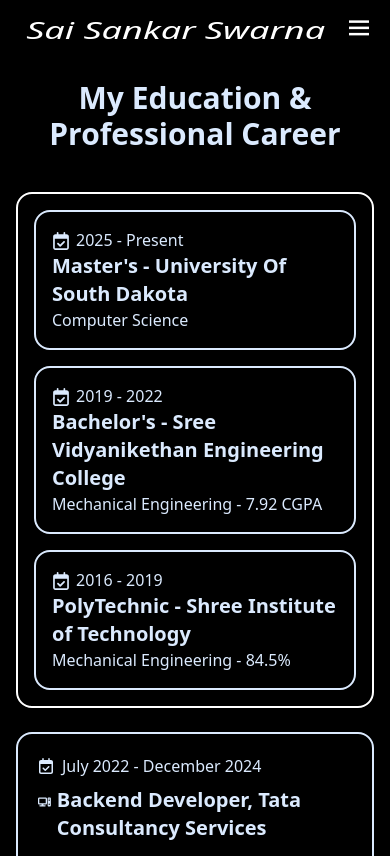
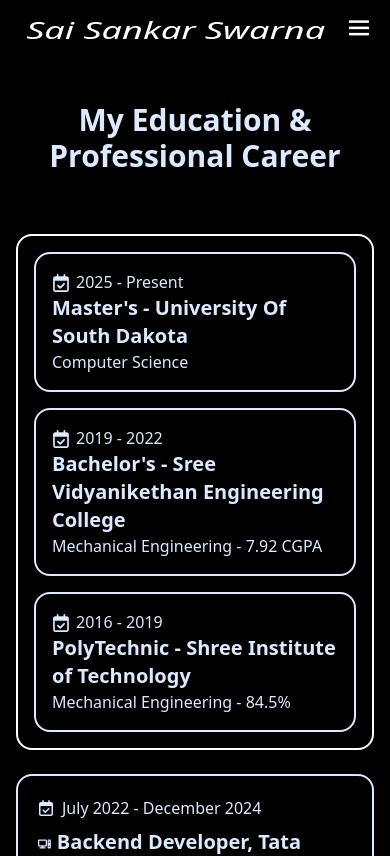
Before and after one commit to Swarna7414/WebPortfolio, a React (Vite) app: page /educationandexperience in a window 390 px wide. Shown: the top 856 px of the page. Built offline with nearby package versions, Linux system fonts and the light colour scheme.

Commit message:
fixed mobil views

```diff
--- a/src/Routw/EandE.tsx
+++ b/src/Routw/EandE.tsx
@@ -16,8 +16,8 @@ const TCS:Array<string> = ["Developed Spring Boot microservices and RESTful APIs
 const EandE: React.FC = () => {
   return (
     <section className="min-h-screen bg-black text-blue-100 px-4 md:px-18 py-10">
-      <div className="flex justify-center mt-10 mb-10">
-        <h1 className="text-3xl md:text-5xl font-bold text-center">
+      <div className="flex justify-center mt-12 mb-15">
+        <h1 className="text-3xl md:text-5xl font-bold text-center mt-3.5">
           My Education & Professional Career
         </h1>
       </div>
```
